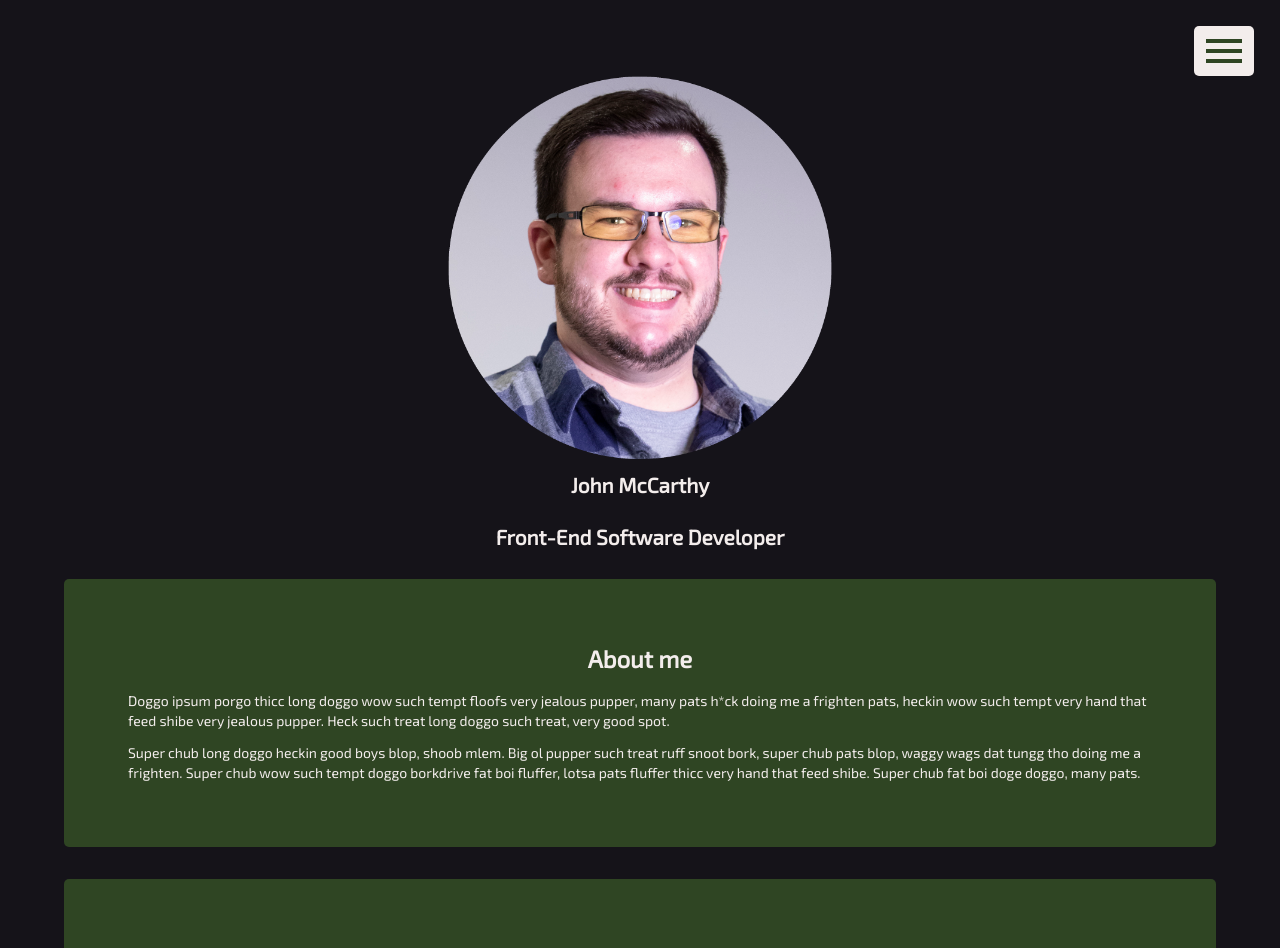
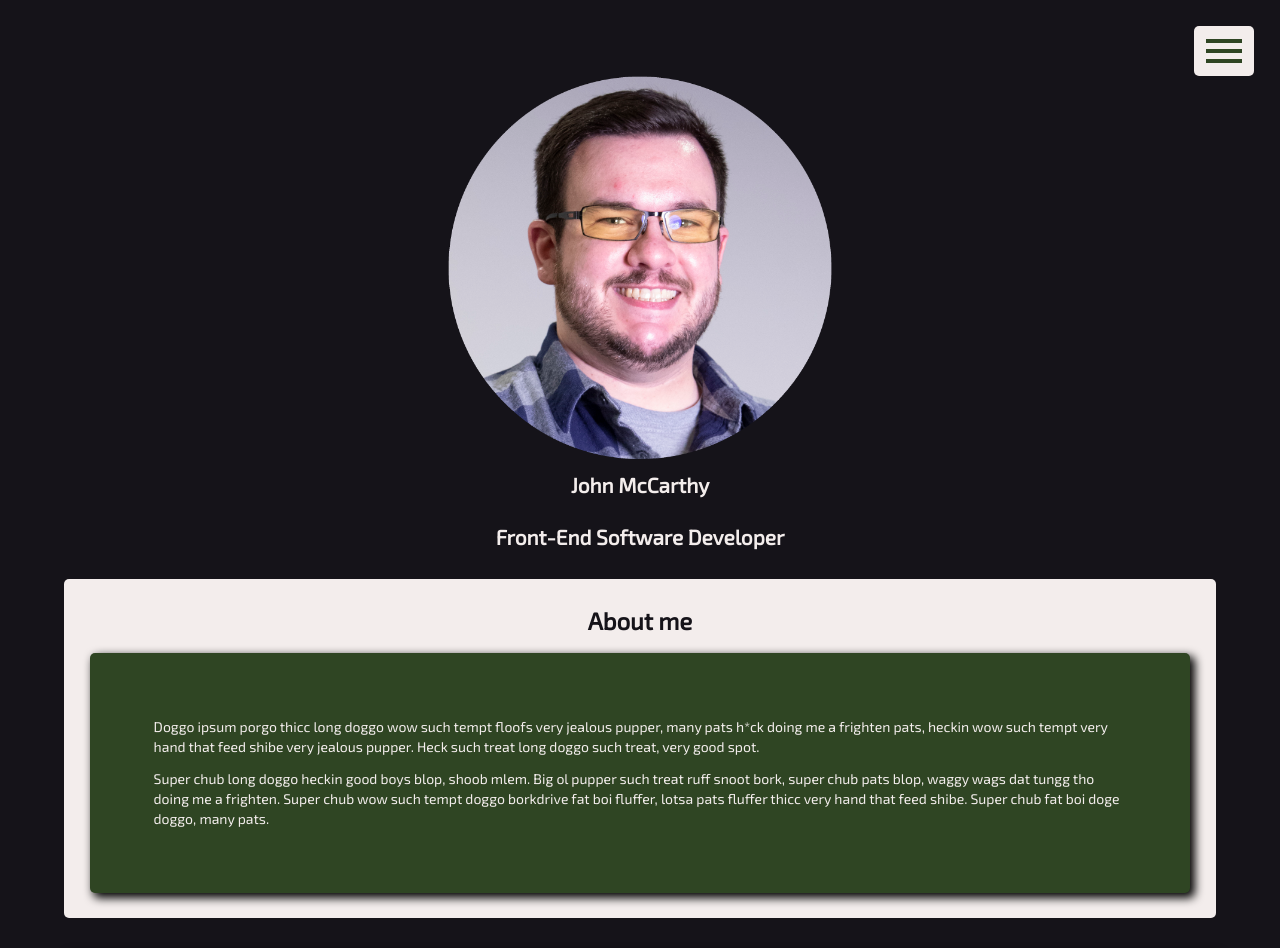
Before and after one commit to wayaway-jtm/portfolio-site, an Angular app: page / in a window 1280 px wide. Shown: the top 948 px of the page. Built offline with nearby package versions, Linux system fonts and the light colour scheme.

Commit message:
card formatting

```diff
--- a/src/app/home-route/home-route.component.html
+++ b/src/app/home-route/home-route.component.html
@@ -5,8 +5,9 @@
         <p>John McCarthy</p>
         <p>Front-End Software Developer</p>
     </div>
-    <div id="about-div" class="card">
+    <div id="about-div" class="card-holder">
         <h1>About me</h1>
+        <section class="card">
             <p>
                 Doggo ipsum porgo thicc long doggo wow such tempt floofs very jealous pupper, many pats h*ck doing me a
                 frighten pats, heckin wow such tempt very hand that feed shibe very jealous pupper. Heck such treat long
@@ -14,10 +15,13 @@
             </p>
             <p class="last">
                 Super chub long doggo heckin good boys blop, shoob mlem. Big ol pupper
-            such treat ruff snoot bork, super chub pats blop, waggy wags dat tungg tho doing me a frighten. Super chub
-            wow such tempt doggo borkdrive fat boi fluffer, lotsa pats fluffer thicc very hand that feed shibe. Super
+                such treat ruff snoot bork, super chub pats blop, waggy wags dat tungg tho doing me a frighten. Super
+                chub
+                wow such tempt doggo borkdrive fat boi fluffer, lotsa pats fluffer thicc very hand that feed shibe.
+                Super
                 chub fat boi doge doggo, many pats.
             </p>
+        </section>
     </div>
     <div id="skills-div" class="card">
         <h1>Skills</h1>
--- a/src/styles.css
+++ b/src/styles.css
@@ -54,4 +54,18 @@ p.last {
     width: 100%;
     margin: 2vh 0;
     border-radius: 5px;
+    box-shadow: 4px 4px 10px 1px black;
 }
+
+.card-holder {
+    background-color: #f3edec;
+    color: #151319;
+    padding: 2vw;
+    width: 100%;
+    margin: 2vh 0;
+    border-radius: 5px;
+}
+
+.card-holder .card {
+    margin: 0;
+}
```
Lines whose indentation alone changed are shown as unchanged.
